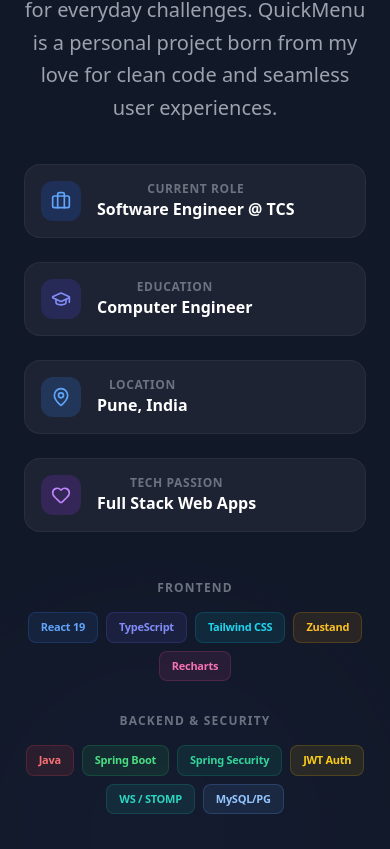
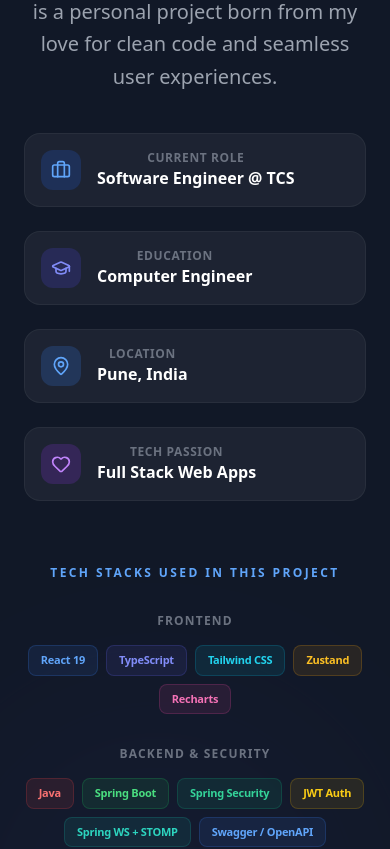
Before and after one commit to sohail24/Quick-Menu, a React (Vite) app in the folder frontend/: page / in a window 390 px wide. Shown: the part 9735-10584 px from the top of the page. Built offline with nearby package versions, Linux system fonts and the light colour scheme.

Commit message:
feat(upd): updated landing page

```diff
--- a/frontend/src/pages/Landing/components/AboutUs.tsx
+++ b/frontend/src/pages/Landing/components/AboutUs.tsx
@@ -36,7 +36,6 @@
 
             {/* Profile Info */}
             <div className="lg:w-2/3 text-center lg:text-left">
-              <span className="text-blue-400 font-black uppercase tracking-[0.3em] text-[10px] mb-4 block">Meet the Mind</span>
               <h2 className="text-4xl md:text-5xl font-black mb-8 tracking-tight">About the <span className="text-blue-400">Developer</span></h2>
 
               <p className="text-gray-400 text-xl font-medium leading-relaxed mb-10">
@@ -45,7 +44,7 @@
                 born from my love for clean code and seamless user experiences.
               </p>
 
-              <div className="grid grid-cols-1 md:grid-cols-2 gap-6 mb-12">
+              <div className="grid grid-cols-1 md:grid-cols-2 gap-6 mb-16">
                 <div className="flex items-center gap-4 p-4 bg-white/5 rounded-2xl border border-white/5">
                   <div className="w-10 h-10 bg-blue-600/20 rounded-xl flex items-center justify-center text-blue-400">
                     <Briefcase className="w-5 h-5" />
@@ -89,6 +88,7 @@
 
               {/* Tech Stack Section */}
               <div className="mb-12">
+                <div className="text-xs text-blue-400 font-black uppercase tracking-[0.2em] mb-8 lg:text-left text-center">Tech stacks used in this project</div>
                 <div className="grid grid-cols-1 md:grid-cols-2 gap-8">
                   {/* Frontend Stack */}
                   <div>
@@ -117,7 +117,8 @@
                         { name: 'Spring Boot', color: 'bg-green-500/10 text-green-400 border-green-500/20' },
                         { name: 'Spring Security', color: 'bg-emerald-500/10 text-emerald-400 border-emerald-500/20' },
                         { name: 'JWT Auth', color: 'bg-yellow-500/10 text-yellow-400 border-yellow-500/20' },
-                        { name: 'WS / STOMP', color: 'bg-teal-500/10 text-teal-400 border-teal-500/20' },
+                        { name: 'Spring WS + STOMP', color: 'bg-teal-500/10 text-teal-400 border-teal-500/20' },
+                        { name: 'Swagger / OpenAPI', color: 'bg-blue-500/10 text-blue-400 border-blue-500/20' },
                         { name: 'MySQL/PG', color: 'bg-blue-400/10 text-blue-300 border-blue-400/20' },
                       ].map((tech) => (
                         <span key={tech.name} className={`px-3 py-1.5 rounded-lg border text-[11px] font-black tracking-tight ${tech.color}`}>
@@ -128,6 +129,9 @@
                   </div>
                 </div>
               </div>
+
+
+              {/* Social Links Placeholder */}
 
               {/* Social Links Placeholder */}
               <div className="flex flex-wrap justify-center lg:justify-start gap-4">
--- a/frontend/src/pages/Landing/components/LandingNavbar.tsx
+++ b/frontend/src/pages/Landing/components/LandingNavbar.tsx
@@ -37,7 +37,7 @@
         <div className="hidden md:flex items-center gap-8">
           <button onClick={() => scrollTo('howitworks')} className={`${scrolled ? 'text-gray-600' : 'text-gray-700'} hover:text-blue-600 font-medium transition`}>How it Works</button>
           <button onClick={() => scrollTo('features')} className={`${scrolled ? 'text-gray-600' : 'text-gray-700'} hover:text-blue-600 font-medium transition`}>Features</button>
-          <button onClick={() => scrollTo('about')} className={`${scrolled ? 'text-gray-600' : 'text-gray-700'} hover:text-blue-600 font-medium transition`}>About Us</button>
+          <button onClick={() => scrollTo('about')} className={`${scrolled ? 'text-gray-600' : 'text-gray-700'} hover:text-blue-600 font-medium transition`}>About</button>
         </div>
 
         <div className="flex items-center gap-4">
@@ -46,7 +46,7 @@
               <div className="hidden lg:flex flex-col items-end mr-2">
                 <span className="text-[9px] font-black uppercase tracking-widest text-blue-600/60 leading-none mb-1">Welcome back</span>
                 <span className="text-xs font-black text-gray-900 leading-none">
-                  {user?.name || user?.email?.split('@')[0] || 'Member'}
+                  {user?.name || user?.email || 'Member'}
                 </span>
               </div>
               <div className="flex items-center gap-2">
```
